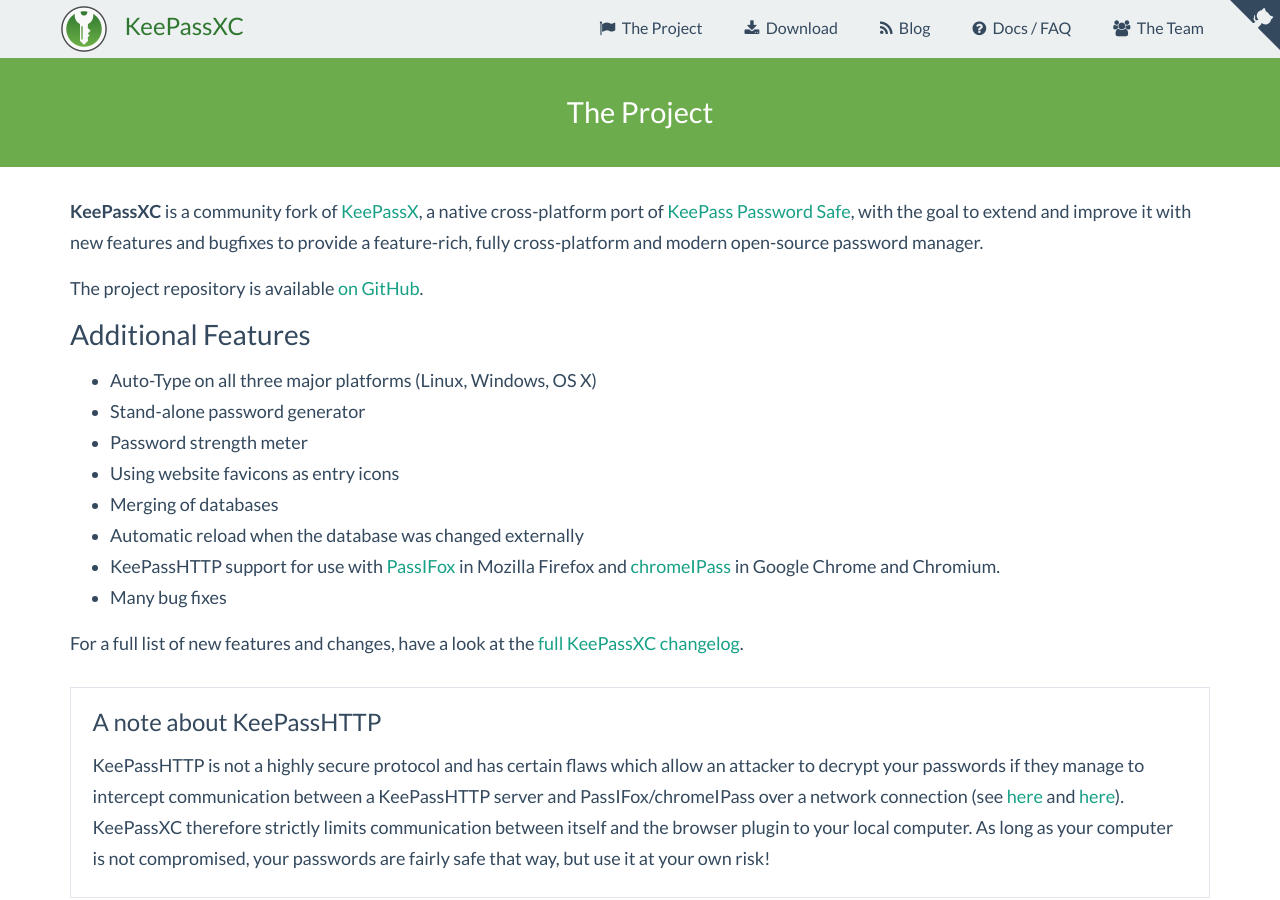
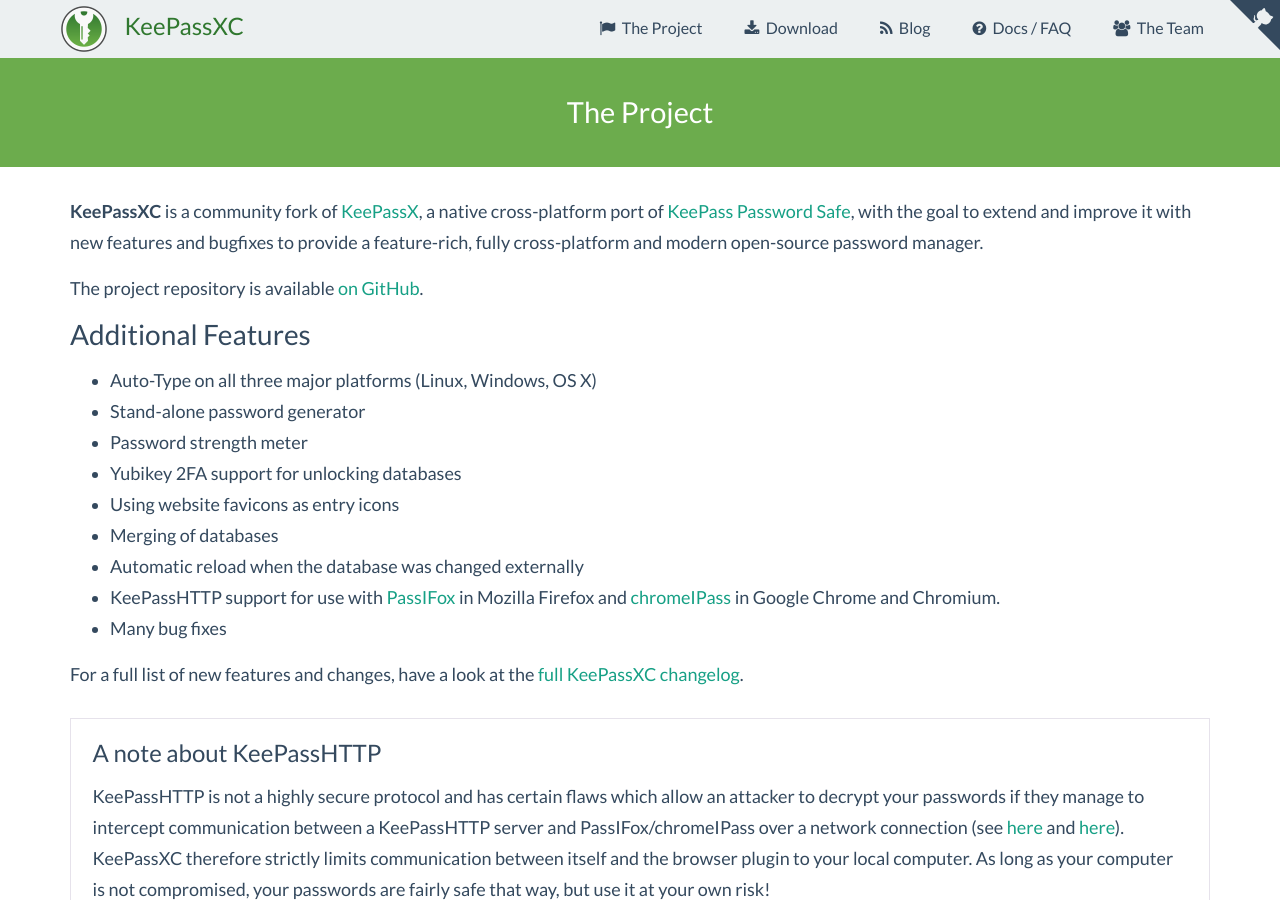
Before and after one commit to keepassxreboot/keepassxc-org, a Jekyll site: the page built from project.html, in a window 1280 px wide and 900 px high. Built offline with Jekyll 4.4.1, drawn with Linux system fonts in a browser that asks for light colours; comment, search, counter and statistics services are not loaded.

Commit message:
Add Yubikey 2FA support to the features list

```diff
--- a/project.html
+++ b/project.html
@@ -16,6 +16,7 @@
         <li>Auto-Type on all three major platforms (Linux, Windows, OS X)
         <li>Stand-alone password generator
         <li>Password strength meter
+        <li>Yubikey 2FA support for unlocking databases
         <li>Using website favicons as entry icons
         <li>Merging of databases
         <li>Automatic reload when the database was changed externally
```
